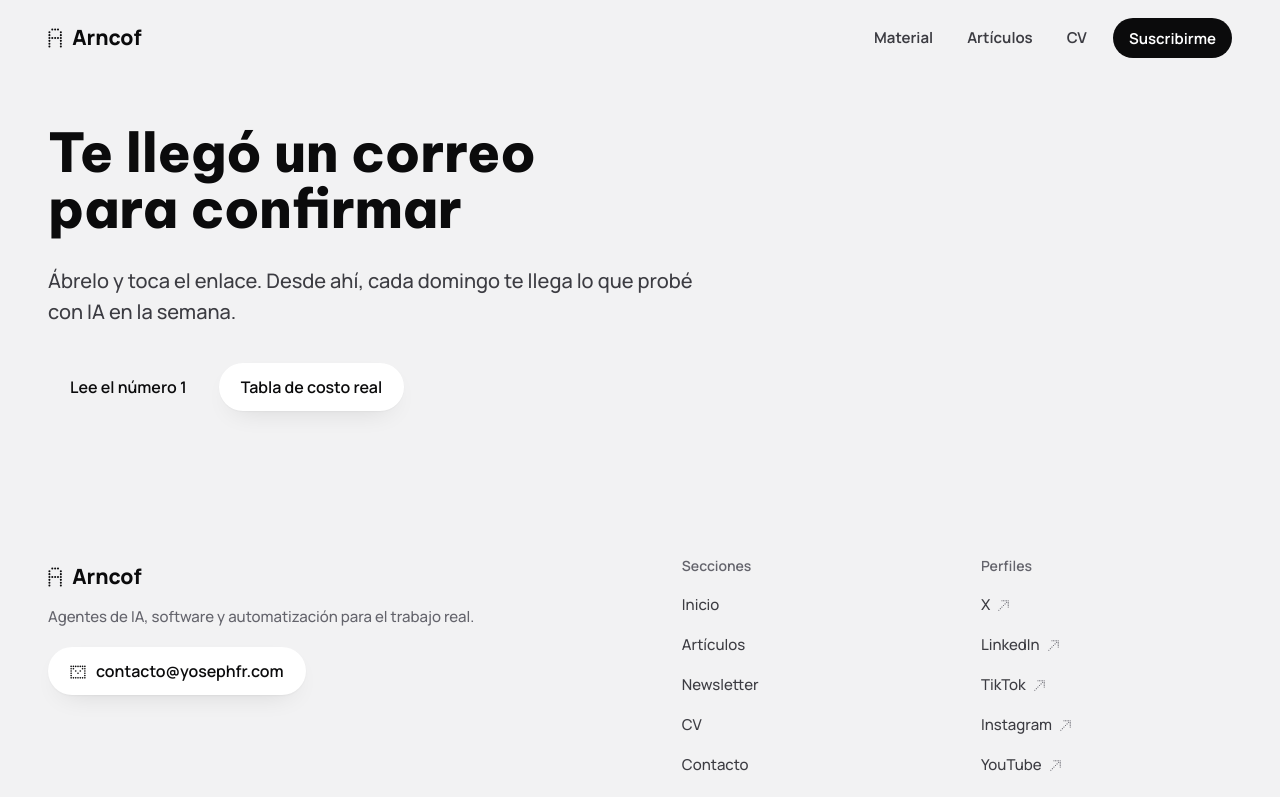
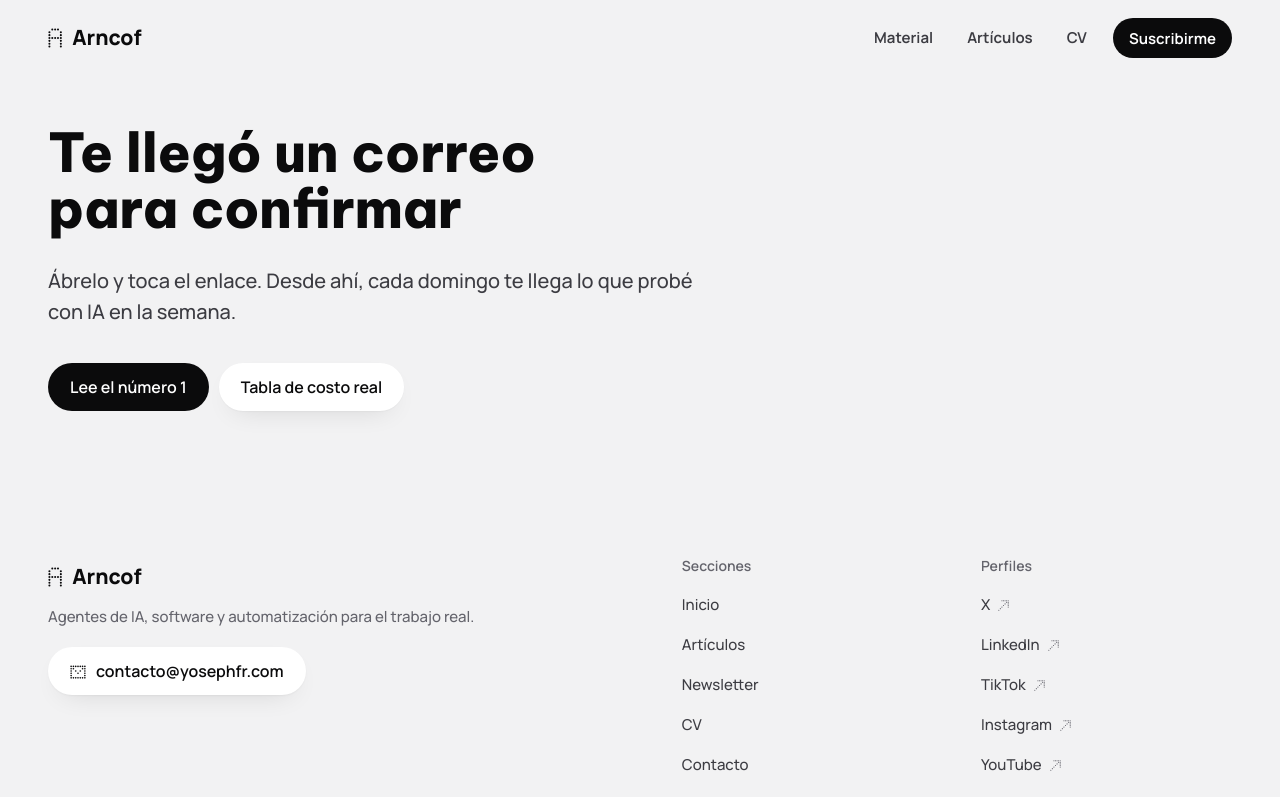
Before and after one commit to YosephFr/yosephfr, a Next.js app: page /gracias in a window 1280 px wide. Shown: the top 797 px of the page. Built offline with nearby package versions, Linux system fonts and the light colour scheme.

Commit message:
Gracias: botón principal lleno

```diff
--- a/src/app/(es)/gracias/page.tsx
+++ b/src/app/(es)/gracias/page.tsx
@@ -20,7 +20,7 @@ export default function GraciasPage() {
           <h1>Te llegó un correo para confirmar</h1>
           <p className="entrada-texto">Ábrelo y toca el enlace. Desde ahí, cada domingo te llega lo que probé con IA en la semana.</p>
           <div className="acciones">
-            <Link href="/newsletter/1" className="boton">Lee el número 1</Link>
+            <Link href="/newsletter/1" className="boton boton-claro">Lee el número 1</Link>
             <Link href={REAL_COST_PATH.es} className="boton boton-tonal">Tabla de costo real</Link>
           </div>
         </header>
```
